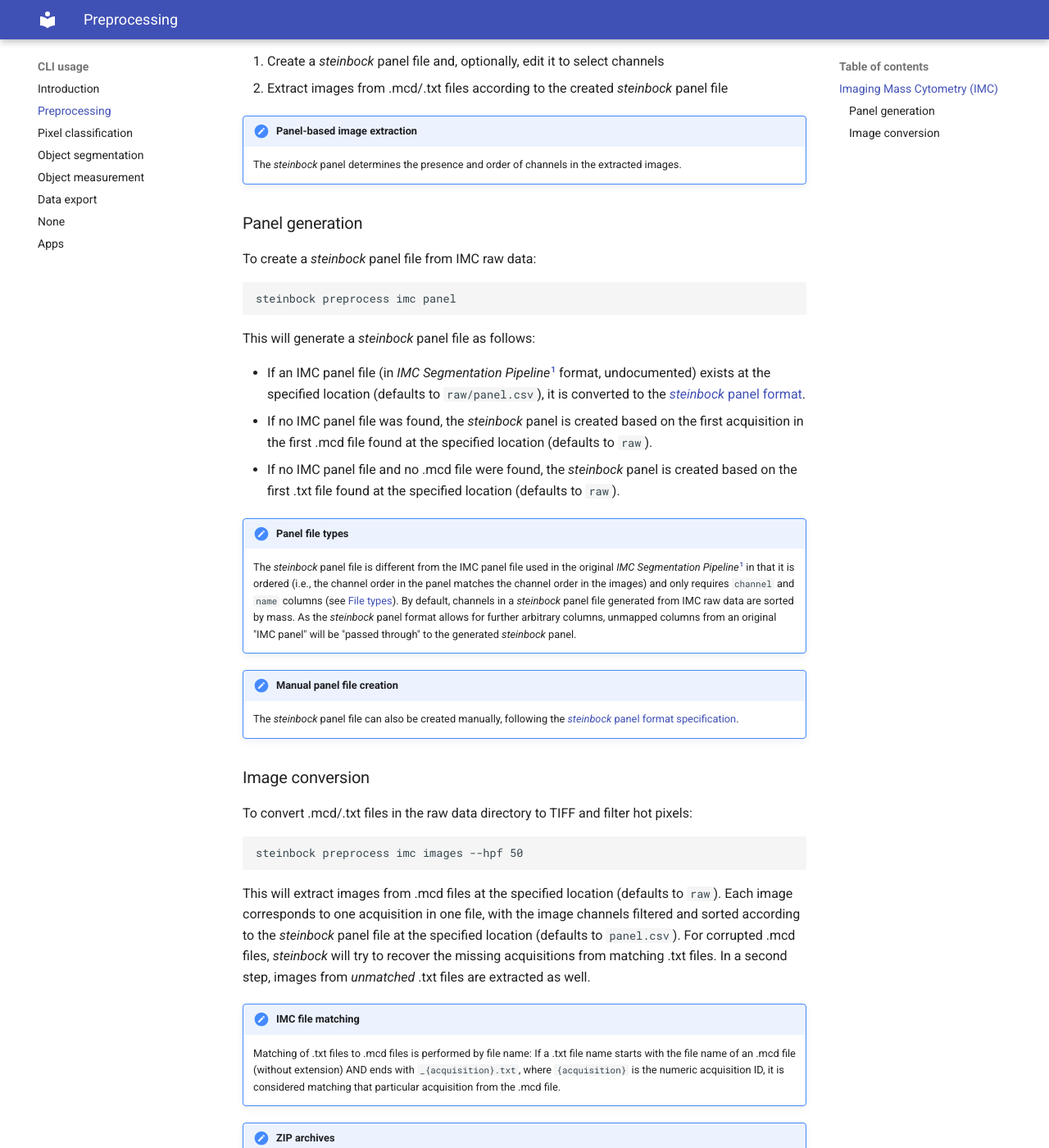
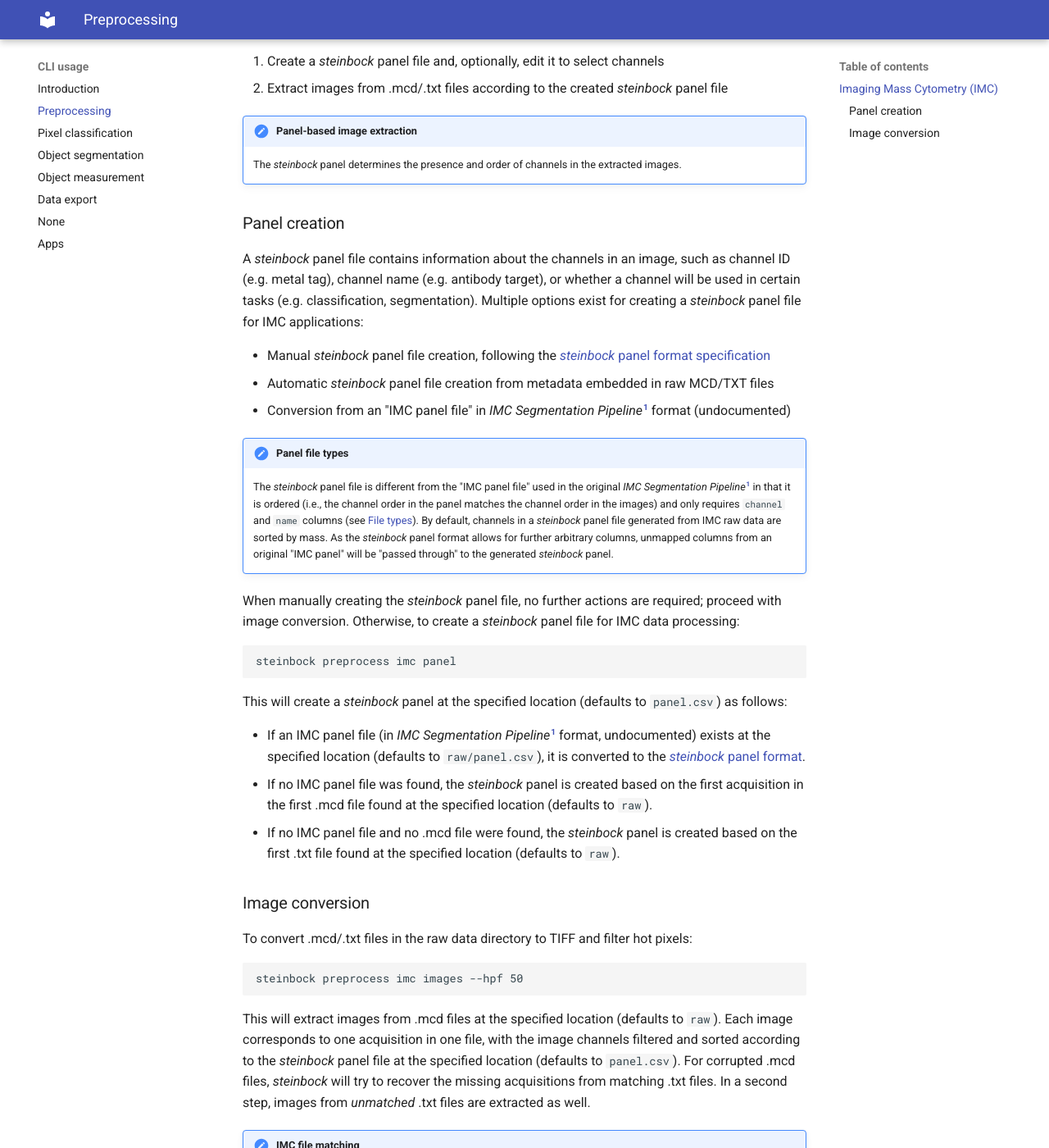
Before and after one commit to BodenmillerGroup/steinbock, an MkDocs documentation site: the page built from docs/cli/preprocessing.md, in a window 1280 px wide and 1400 px high, scrolled down 660 px. Shown: the whole window at 82% size. Built offline with MkDocs 1.6.1 and Material for MkDocs 9.7.7, drawn with Linux system fonts in a browser that asks for light colours; the version menu is left out.

Commit message:
Clarify IMC panel file creation

```diff
--- a/docs/cli/preprocessing.md
+++ b/docs/cli/preprocessing.md
@@ -20,23 +20,26 @@ Preprocessing of IMC data consists of two steps:
 !!! note "Panel-based image extraction"
     The *steinbock* panel determines the presence and order of channels in the extracted images.
 
-### Panel generation
+### Panel creation
 
-To create a *steinbock* panel file from IMC raw data:
+A *steinbock* panel file contains information about the channels in an image, such as channel ID (e.g. metal tag), channel name (e.g. antibody target), or whether a channel will be used in certain tasks (e.g. classification, segmentation). Multiple options exist for creating a *steinbock* panel file for IMC applications:
+
+  - Manual *steinbock* panel file creation, following the [*steinbock* panel format specification](../file-types.md#panel)
+  - Automatic *steinbock* panel file creation from metadata embedded in raw MCD/TXT files
+  - Conversion from an "IMC panel file" in *IMC Segmentation Pipeline*[^1] format (undocumented)
+
+!!! note "Panel file types"
+    The *steinbock* panel file is different from the "IMC panel file" used in the original *IMC Segmentation Pipeline*[^1] in that it is ordered (i.e., the channel order in the panel matches the channel order in the images) and only requires `channel` and `name` columns (see [File types](../file-types.md#panel)). By default, channels in a *steinbock* panel file generated from IMC raw data are sorted by mass. As the *steinbock* panel format allows for further arbitrary columns, unmapped columns from an original "IMC panel" will be "passed through" to the generated *steinbock* panel.
+
+When manually creating the *steinbock* panel file, no further actions are required; proceed with image conversion. Otherwise, to create a *steinbock* panel file for IMC data processing:
 
     steinbock preprocess imc panel
 
-This will generate a *steinbock* panel file as follows:
+This will create a *steinbock* panel at the specified location (defaults to `panel.csv`) as follows:
 
   - If an IMC panel file (in *IMC Segmentation Pipeline*[^1] format, undocumented) exists at the specified location (defaults to `raw/panel.csv`), it is converted to the [*steinbock* panel format](../file-types.md#panel).
   - If no IMC panel file was found, the *steinbock* panel is created based on the first acquisition in the first .mcd file found at the specified location (defaults to `raw`).
   - If no IMC panel file and no .mcd file were found, the *steinbock* panel is created based on the first .txt file found at the specified location (defaults to `raw`).
-
-!!! note "Panel file types"
-    The *steinbock* panel file is different from the IMC panel file used in the original *IMC Segmentation Pipeline*[^1] in that it is ordered (i.e., the channel order in the panel matches the channel order in the images) and only requires `channel` and `name` columns (see [File types](../file-types.md#panel)). By default, channels in a *steinbock* panel file generated from IMC raw data are sorted by mass. As the *steinbock* panel format allows for further arbitrary columns, unmapped columns from an original "IMC panel" will be "passed through" to the generated *steinbock* panel.
-
-!!! note "Manual panel file creation"
-    The *steinbock* panel file can also be created manually, following the [*steinbock* panel format specification](../file-types.md#panel).
 
 ### Image conversion
 
```
